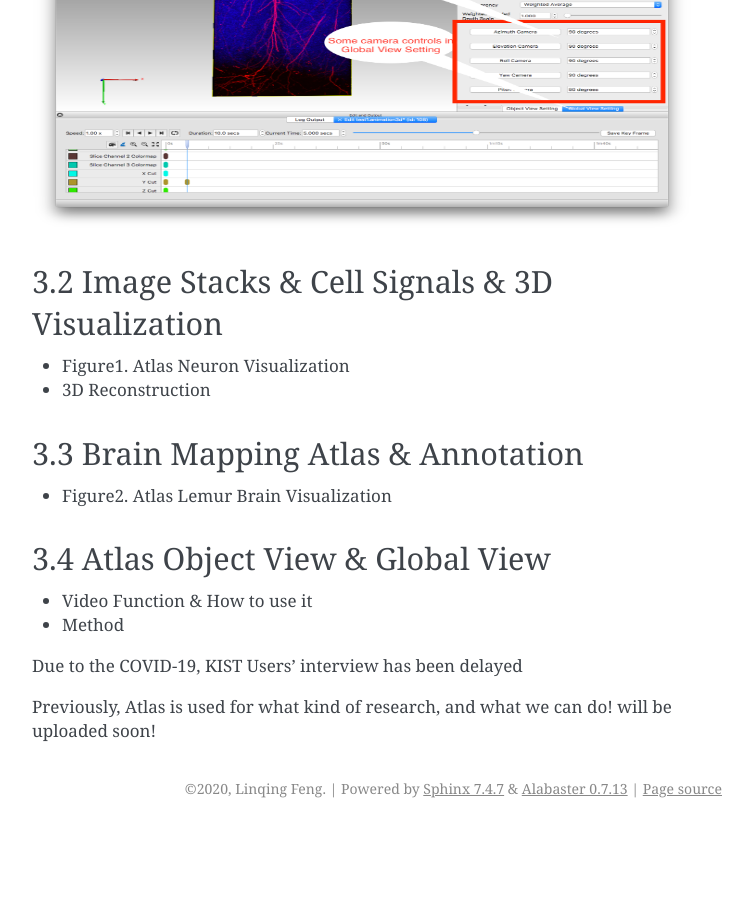
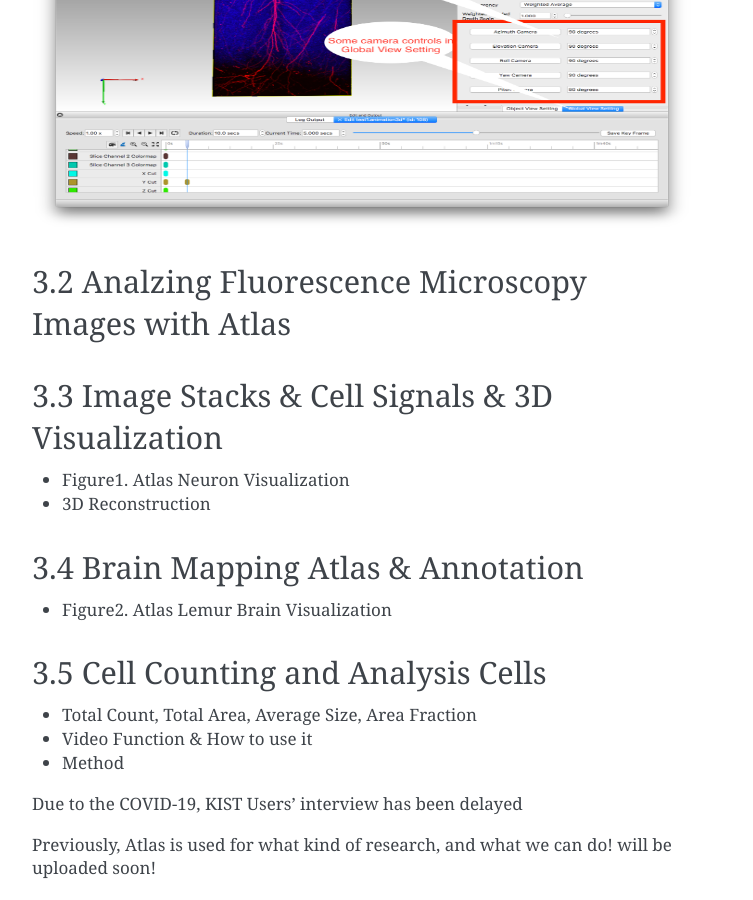
Before and after one commit to feng-lab/atlas-doc, a Sphinx documentation site: the page built from docs/source/license.rst, in a window 1280 px wide and 900 px high, scrolled down 17461 px. Shown: the whole window, without its empty margins (388-1141 px from the left). Built offline with Sphinx 7.4.7, drawn with Linux system fonts in a browser that asks for light colours; before the commit the page ends 18289 px from its top, so only the background shows below that; some of the changed text lies outside the part shown.

Commit message:
update docs

```diff
--- a/docs/source/license.rst
+++ b/docs/source/license.rst
@@ -460,20 +460,25 @@
   :alt: Atlas Figure1
   :align: center
 
-3.2 Image Stacks & Cell Signals & 3D Visualization
-^^^^^^^^^^^^^^^^^^^^^^^^^^^^^^^^^^^^^^^^^^^^^^^^^
+3.2 Analzing Fluorescence Microscopy Images with Atlas
+^^^^^^^^^^^^^^^^^^^^^^^^^^^^^^^^^^^^^^^^^^^^^^^^^^^^^^
+
+3.3 Image Stacks & Cell Signals & 3D Visualization
+^^^^^^^^^^^^^^^^^^^^^^^^^^^^^^^^^^^^^^^^^^^^^^^^^^
 
 * Figure1. Atlas Neuron Visualization
 * 3D Reconstruction
 
-
-3.3 Brain Mapping Atlas & Annotation
+3.4 Brain Mapping Atlas & Annotation
 ^^^^^^^^^^^^^^^^^^^^^^^^^^^^^^^^^^^
 
 * Figure2. Atlas Lemur Brain Visualization
 
-3.4 Atlas Object View & Global View
-^^^^^^^^^^^^^^^^^^^^^^^^^^^^^^^^^^
+3.5 Cell Counting and Analysis Cells
+^^^^^^^^^^^^^^^^^^^^^^^^^^^^^^^^^^^^
+
+* Total Count, Total Area, Average Size, Area Fraction
+
 
 * Video Function & How to use it
 * Method
```
